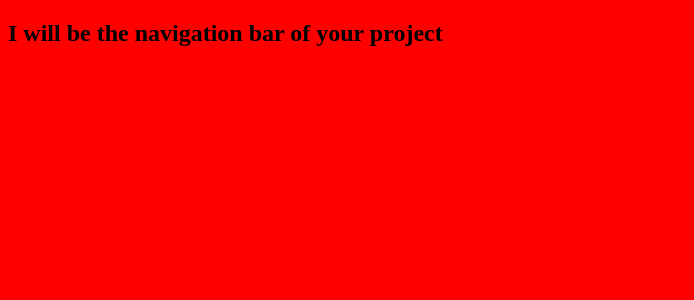
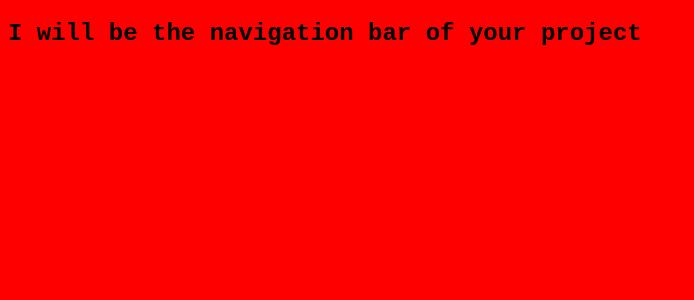
Before and after one commit to stagingBerlin/sb-front, a React (Create React App) app: page / in a window 1280 px wide. Shown: the top 300 px of the page, without its empty margins (0-694 px from the left). Built offline with nearby package versions, Linux system fonts and the light colour scheme.

Commit message:
font-familly and app title

```diff
--- a/public/index.html
+++ b/public/index.html
@@ -24,7 +24,7 @@
       work correctly both with client-side routing and a non-root public URL.
       Learn how to configure a non-root public URL by running `npm run build`.
     -->
-    <title>React App</title>
+    <title>Staging Berlin</title>
   </head>
   <body>
     <noscript>You need to enable JavaScript to run this app.</noscript>
--- a/src/sass/main.scss
+++ b/src/sass/main.scss
@@ -1,3 +1,4 @@
 body {
   background-color: red;
+  font-family: "Courier New", Courier, monospace;
 }
```
